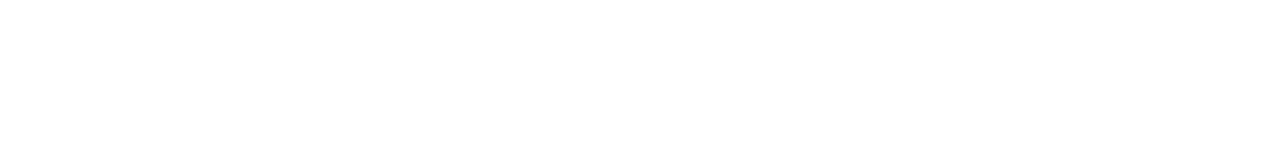
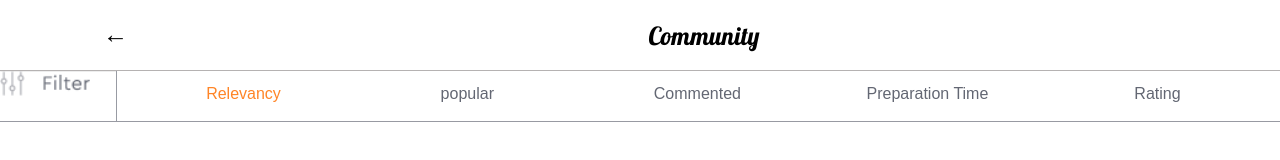
Before and after one commit to GSG-CF05/FoodApp-team15, a plain HTML site: page community/community.html in a window 1280 px wide. Drawn offline with Linux system fonts and the light colour scheme.

Commit message:
Create header and scrollble filter (horizontal row of buttonsl) for community page and add image folder and add style relate #8

```diff
--- a/community/community.css
+++ b/community/community.css
@@ -0,0 +1,76 @@
+* {
+    font-size: 0;
+    padding: 0;
+    margin: 0;
+  }
+  /* start header  ******/
+  header {
+    width: 100%;
+    display: flex;
+    justify-content: start;
+    align-items: center;
+    height: 70px;
+    border-bottom: 1.5px solid rgb(181, 178, 178);
+    box-shadow: 0.3px 0.3px 1.2px #aaaaaa;
+  }
+
+  header a {
+    font-size: 25px;
+    text-decoration: none;
+    color: black;
+    font-weight: bold;
+
+  }
+  header p.header-community {
+    width: 90%;
+    text-align: center;
+    font-family: 'Lobster', cursive;
+    color: black;
+    font-size: 25px;
+
+  }
+
+  header p.Continer-for-link-a {
+    display: inline-block;
+    font-size: 20px;
+    text-align: end;
+    width: 10%;
+  }
+  /*** End header***/
+  #my-Filter-Container {
+    width: 100%;
+    height: 50px;
+    display: flex;
+    justify-content: space-between;
+    border-bottom: solid 1px #636773a8;
+    overflow-x: auto;
+    overflow-y: hidden;
+    white-space: nowrap;
+  }
+  /* ff8527 */
+  .btn-on-active {
+    color: #ff8527;
+    padding-left: 2%;
+    margin-left: 2%;
+    border-left: 1px solid #636773a8;
+  }
+
+  button {
+    font-size: 16px;
+    width: 37%;
+    height: 50px;
+    background-color: white;
+    color: #636773;
+    text-align: center;
+    text-decoration: none;
+    border: none;
+    padding: 10px 15px 15px 0px;
+
+  }
+  button:hover {
+  background-color: #ff85275b;
+
+  }
+  button:active{
+    color: black;
+  }
--- a/community/community.html
+++ b/community/community.html
@@ -4,8 +4,41 @@
     <meta charset="UTF-8" />
     <meta http-equiv="X-UA-Compatible" content="IE=edge" />
     <meta name="viewport" content="width=device-width, initial-scale=1.0" />
-    <link rel="stylesheet" href="./community.css" />
-    <title>Document</title>
+    <title>Food App</title>
+    <link rel="stylesheet" href="community.css" />
+    <link rel="preconnect" href="https://fonts.googleapis.com" />
+    <link rel="preconnect" href="https://fonts.gstatic.com" crossorigin />
+    <link
+      href="https://fonts.googleapis.com/css2?family=Lobster&display=swap"
+      rel="stylesheet"
+    />
   </head>
-  <body></body>
+  <body>
+    <!--Start Header-->
+    <header class="header">
+      <p class="Continer-for-link-a"><a href="#"> &larr; </a></p>
+      <p class="header-community">Community</p>
+    </header>
+    <!--End Header-->
+    <main>
+      <section class="section-for-filter">
+        <div id="my-Filter-Container">
+          <img
+            src="img/icon filter.png"
+            alt="img filter"
+            class="icon-filter"
+            width="90px"
+            height="25"
+          />
+          <button class="btn-on-active" type="button">Relevancy</button>
+          <button class="btn" type="button">popular</button>
+          <button class="btn" type="button">Commented</button>
+          <button class="btn" type="button">Preparation Time</button>
+          <button class="btn" type="button">Rating</button>
+        </div>
+      </section>
+
+      <section></section>
+    </main>
+  </body>
 </html>
```
Also changed, not shown: community/img/Avatar1.png (added), community/img/Avatar2.jpg (added), community/img/Communityfit-screen.png (added), community/img/Communityfit-screen@2x.png (added), community/img/icon filter.png (added), community/img/meal -4.png (added), community/img/meal-1.png (added), community/img/meal-2.jpg (added), community/img/meal-3.png (added), community/img/meal-5.png (added), community/img/meal-6.png (added).
